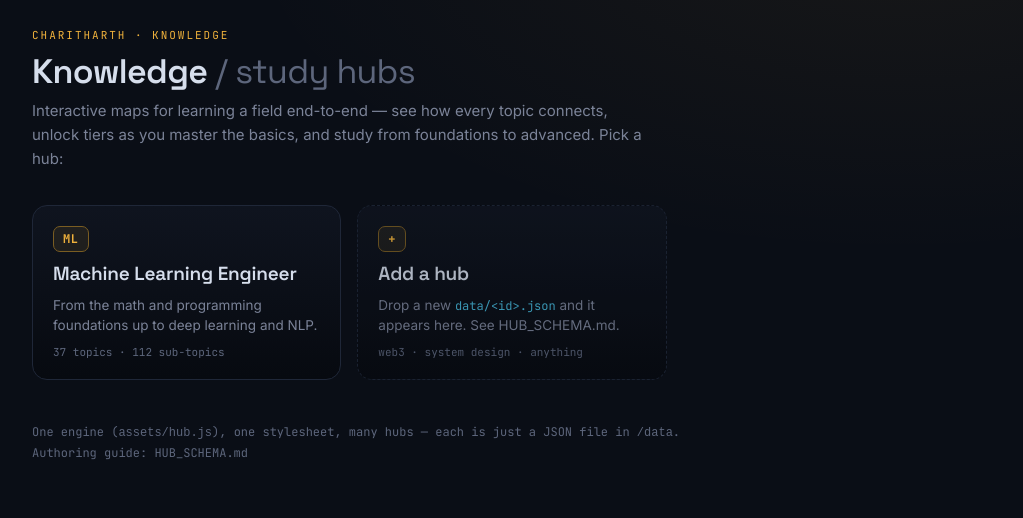
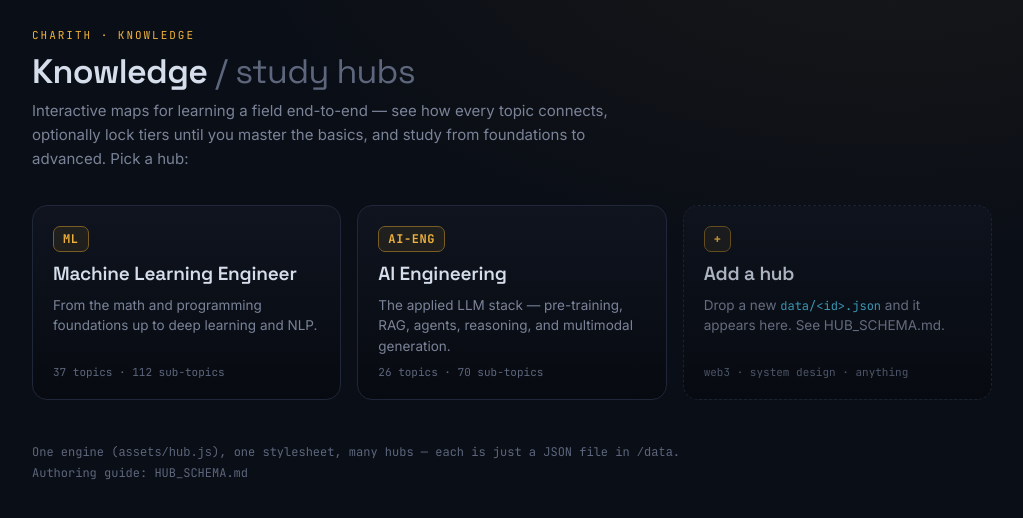
Before and after one commit to CharitharthK/Knowledge, a plain HTML site: page index.html in a window 1280 px wide. Shown: the whole page, without its empty margins (128-1151 px from the left). Drawn offline with Linux system fonts and the light colour scheme.

Commit message:
Add files via upload

```diff
--- a/index.html
+++ b/index.html
@@ -44,15 +44,21 @@ h1 span{color:var(--muted2);font-weight:400}
 </head>
 <body>
   <div class="wrap">
-    <div class="kbd">Charitharth · knowledge</div>
+    <div class="kbd">charith · knowledge</div>
     <h1>Knowledge <span>/ study hubs</span></h1>
-    <p class="lead">Interactive maps for learning a field end-to-end — see how every topic connects, unlock tiers as you master the basics, and study from foundations to advanced. Pick a hub:</p>
+    <p class="lead">Interactive maps for learning a field end-to-end — see how every topic connects, optionally lock tiers until you master the basics, and study from foundations to advanced. Pick a hub:</p>
     <div class="grid">
       <a class="hub" href="hub.html?topic=ml">
         <div class="hbadge">ML</div>
         <div class="htitle">Machine Learning Engineer</div>
         <div class="hblurb">From the math and programming foundations up to deep learning and NLP.</div>
         <div class="hmeta">37 topics · 112 sub-topics</div>
+      </a>
+      <a class="hub" href="hub.html?topic=ai-eng">
+        <div class="hbadge">AI-ENG</div>
+        <div class="htitle">AI Engineering</div>
+        <div class="hblurb">The applied LLM stack — pre-training, RAG, agents, reasoning, and multimodal generation.</div>
+        <div class="hmeta">26 topics · 70 sub-topics</div>
       </a>
       <div class="hub add">
         <div class="hbadge">+</div>
```
